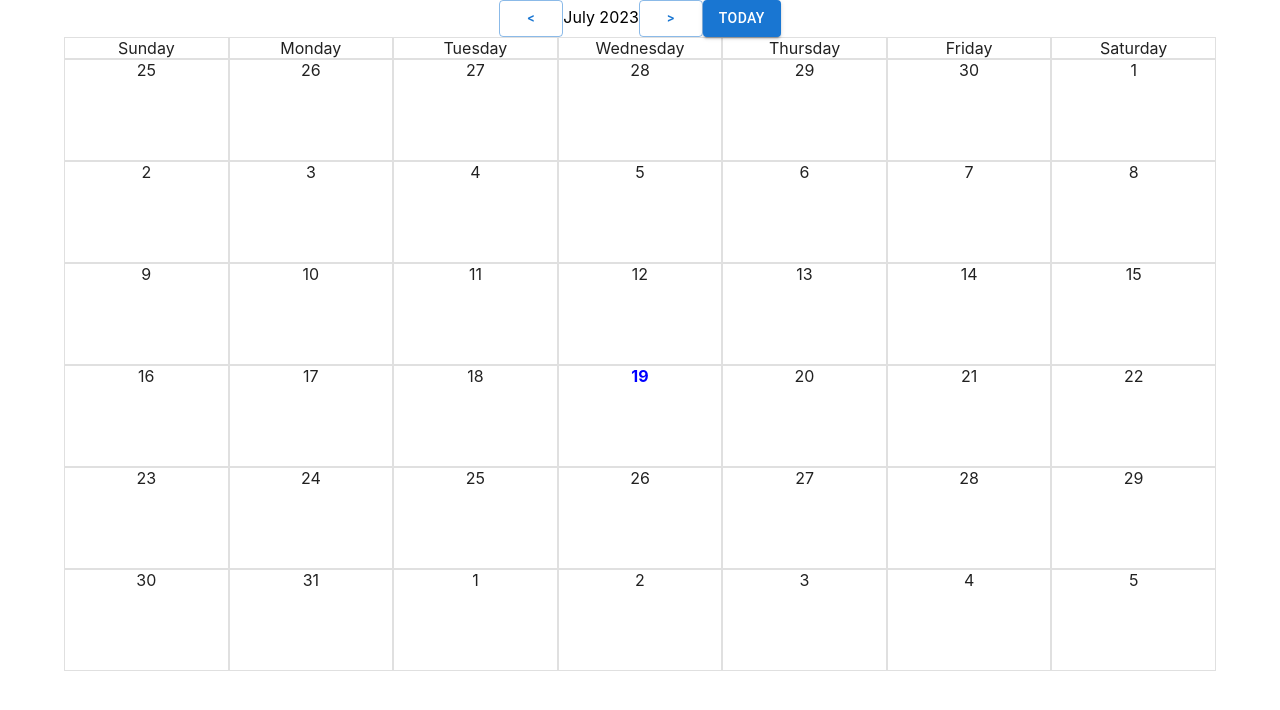
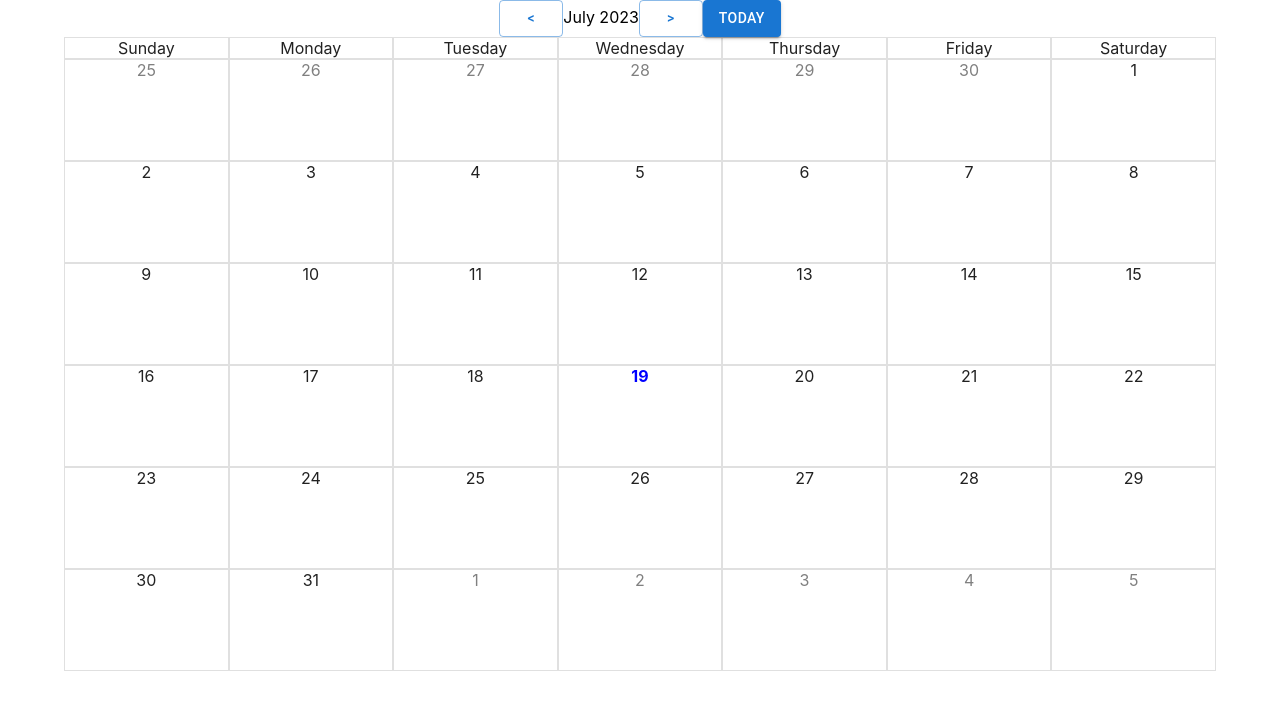
Before and after one commit to amalyam/calendar-app, a React (Create React App) app: page / in a window 1280 px wide. Shown: the top 710 px of the page. Built offline with nearby package versions, Linux system fonts and the light colour scheme.

Commit message:
display next + prev month days in grey

```diff
--- a/src/Calendar.tsx
+++ b/src/Calendar.tsx
@@ -35,17 +35,6 @@ function calculateFirstWeekday(anchorDate: Date): Date {
 
 function calculateMonthFirstDay(anchorDate: Date, offset: number) {
   return new Date(anchorDate.getFullYear(), anchorDate.getMonth() + offset, 1);
-}
-
-function calculateMonthLastDate(anchorDate: Date): number {
-  // calculate the last day of the anchorDate month
-  // (how many days there are in the anchorDate month)
-
-  const nextMonthFirstDayUTC = calculateMonthFirstDay(anchorDate, 1).valueOf();
-  const lastDay = new Date(nextMonthFirstDayUTC - 1);
-  const lastDayDate = lastDay.getDate();
-
-  return lastDayDate;
 }
 
 export default function Calendar() {
@@ -105,7 +94,12 @@ export default function Calendar() {
                   height: 100,
                   fontWeight:
                     date.valueOf() === today.valueOf() ? "bold" : "normal",
-                  color: date.valueOf() === today.valueOf() ? "blue" : "",
+                  color:
+                    date.valueOf() === today.valueOf()
+                      ? "blue"
+                      : date.getMonth() !== today.getMonth()
+                      ? "grey"
+                      : "",
                 }}
               >
                 {date.getDate()}
```
